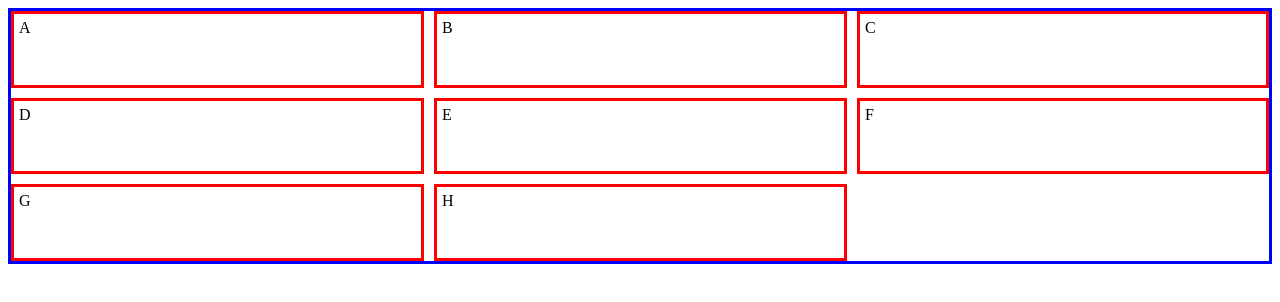
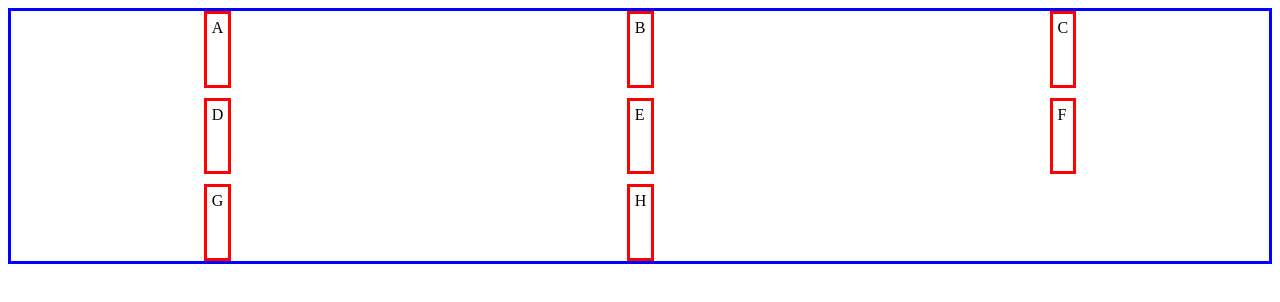
Before and after one commit to NicollyBispo/html-css, a plain HTML site: page exercicios/ex028/grid01/index.html in a window 1280 px wide. Drawn offline with Linux system fonts and the light colour scheme.

Commit message:
Update index.html

```diff
--- a/exercicios/ex028/grid01/index.html
+++ b/exercicios/ex028/grid01/index.html
@@ -12,7 +12,10 @@
             grid-template-columns: auto auto auto;
             grid-template-rows: auto auto auto;
             gap: 10px;
-
+            align-items:normal;
+            justify-items:normal;
+            align-content:normal;
+            justify-content:space-around;
         }
 
         div.item{
```
